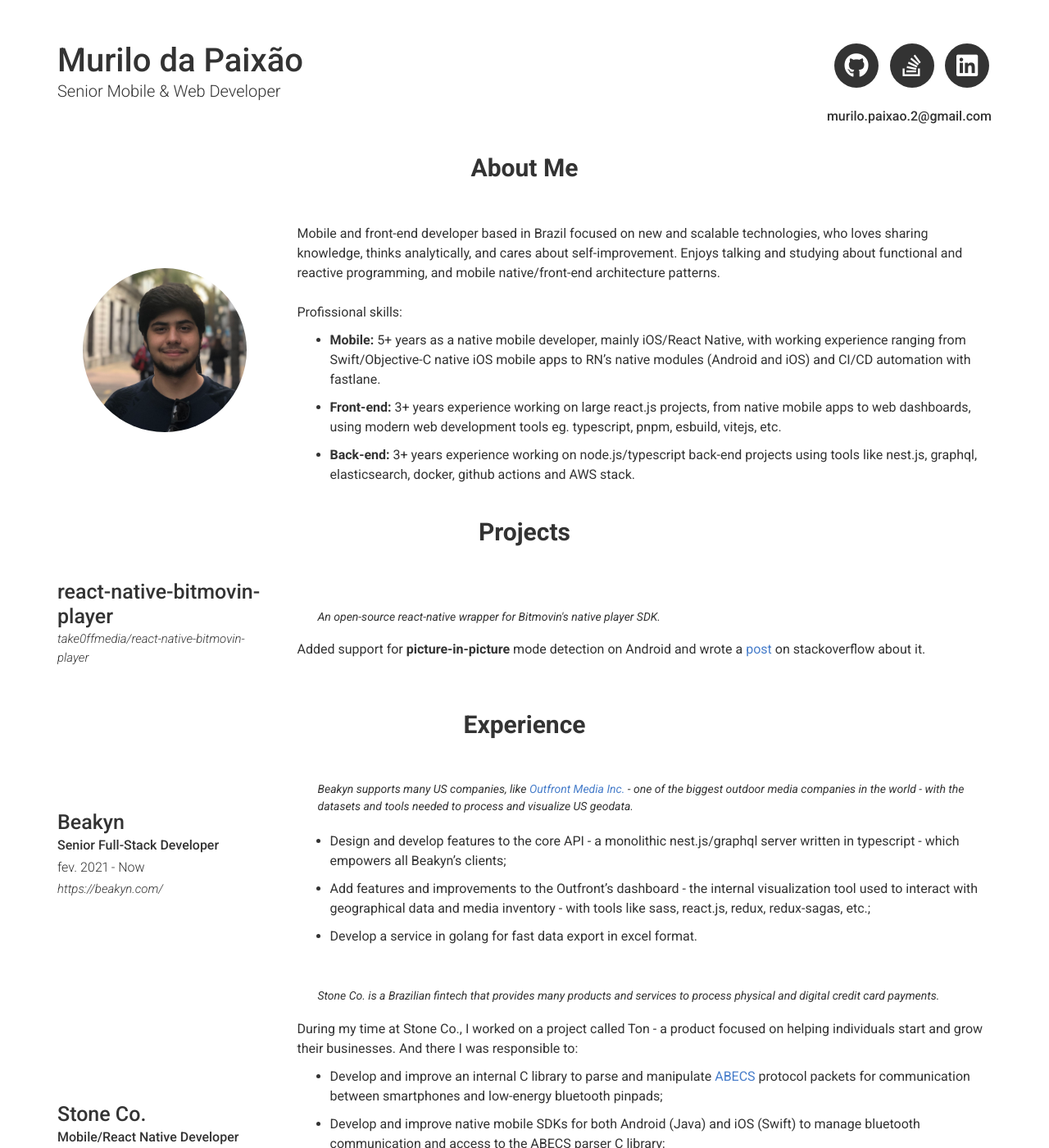
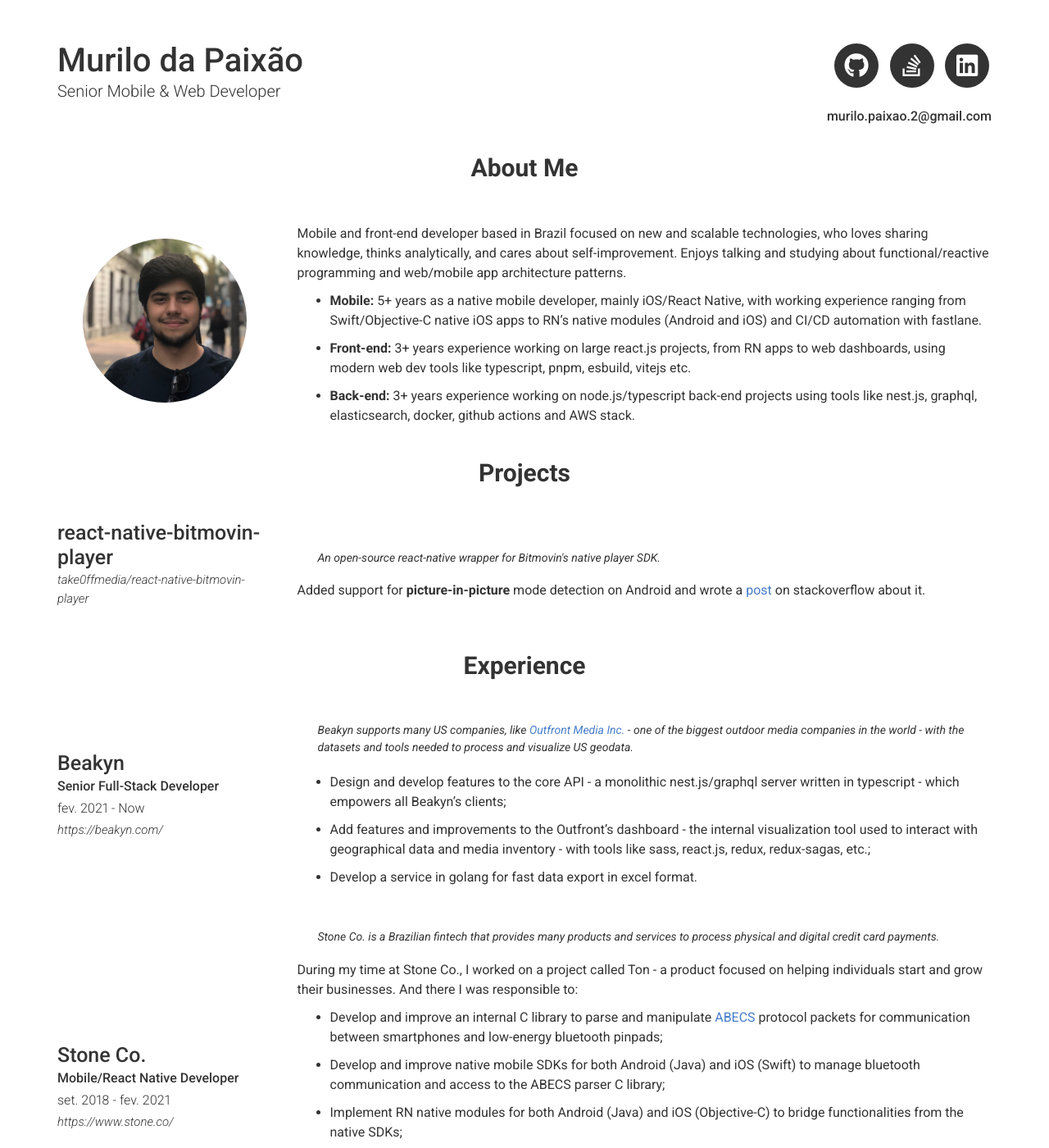
Before and after one commit to pogist/pogist.github.io, a Jekyll site: the page built from index.md, in a window 1280 px wide and 1400 px high. Shown: the whole window at 82% size. Built offline with Jekyll 4.4.1, drawn with Linux system fonts in a browser that asks for light colours; nearby versions of some CDN libraries; some of the changed text lies outside the part shown.

Commit message:
Fix some typos

```diff
--- a/_config.yml
+++ b/_config.yml
@@ -37,11 +37,11 @@ linkedin_username: pogist
 # about_title: About Me (Use this to override about section title)
 about_profile_image: images/profile.jpg
 about_content: | # this will include new lines to allow paragraphs
-  Mobile and front-end developer based in Brazil focused on new and scalable technologies, who loves sharing knowledge, thinks analytically, and cares about self-improvement. Enjoys talking and studying about functional and reactive programming, and mobile native/front-end architecture patterns.<br /><br />Profissional skills:
+  Mobile and front-end developer based in Brazil focused on new and scalable technologies, who loves sharing knowledge, thinks analytically, and cares about self-improvement. Enjoys talking and studying about functional/reactive programming and web/mobile app architecture patterns.<br />
     - **Mobile:** 5+ years as a native mobile developer, mainly iOS/React Native, with working experience ranging
-      from Swift/Objective-C native iOS mobile apps to RN's native modules (Android and iOS) and CI/CD automation with fastlane.
-    - **Front-end:** 3+ years experience working on large react.js projects, from native mobile apps to web dashboards,
-      using modern web development tools eg. typescript, pnpm, esbuild, vitejs, etc.
+      from Swift/Objective-C native iOS apps to RN's native modules (Android and iOS) and CI/CD automation with fastlane.
+    - **Front-end:** 3+ years experience working on large react.js projects, from RN apps to web dashboards,
+      using modern web dev tools like typescript, pnpm, esbuild, vitejs etc.
     - **Back-end:** 3+ years experience working on node.js/typescript back-end projects using tools like
       nest.js, graphql, elasticsearch, docker, github actions and AWS stack.
 
@@ -84,7 +84,7 @@ content:
             - Develop and improve native mobile SDKs for both Android (Java) and iOS (Swift) to manage bluetooth communication and access to the ABECS parser C library;
             - Implement RN native modules for both Android (Java) and iOS (Objective-C) to bridge functionalities from the native SDKs;
             - Implement and improve features on the main app using typescript, react native, redux, redux-epics, rxjs, and other tools;
-            - Automate app's continuous delivery process with fastlane on circleCI;
+            - Automate app's continuous delivery process on circleCI with fastlane;
             - Implement and improve a few micro-services using node.js, AWS lambda, dynamodb, sqs, and other AWS stack services.
       - layout: left
         title: WiseGo
```
